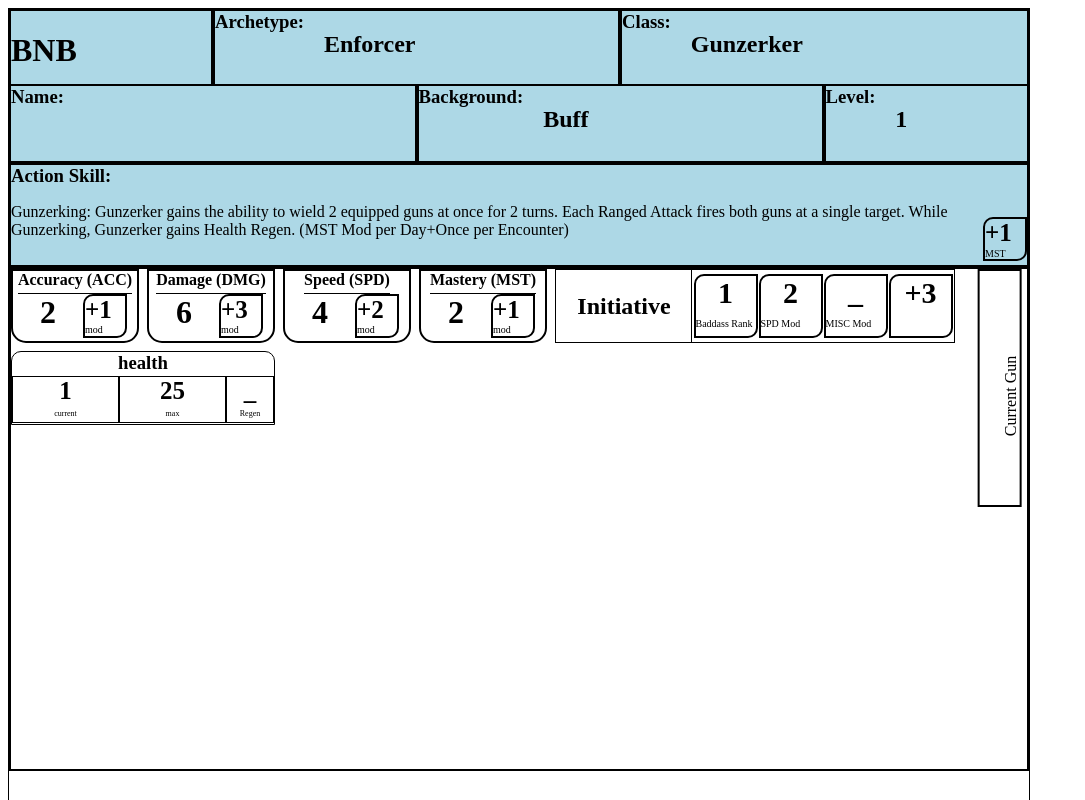
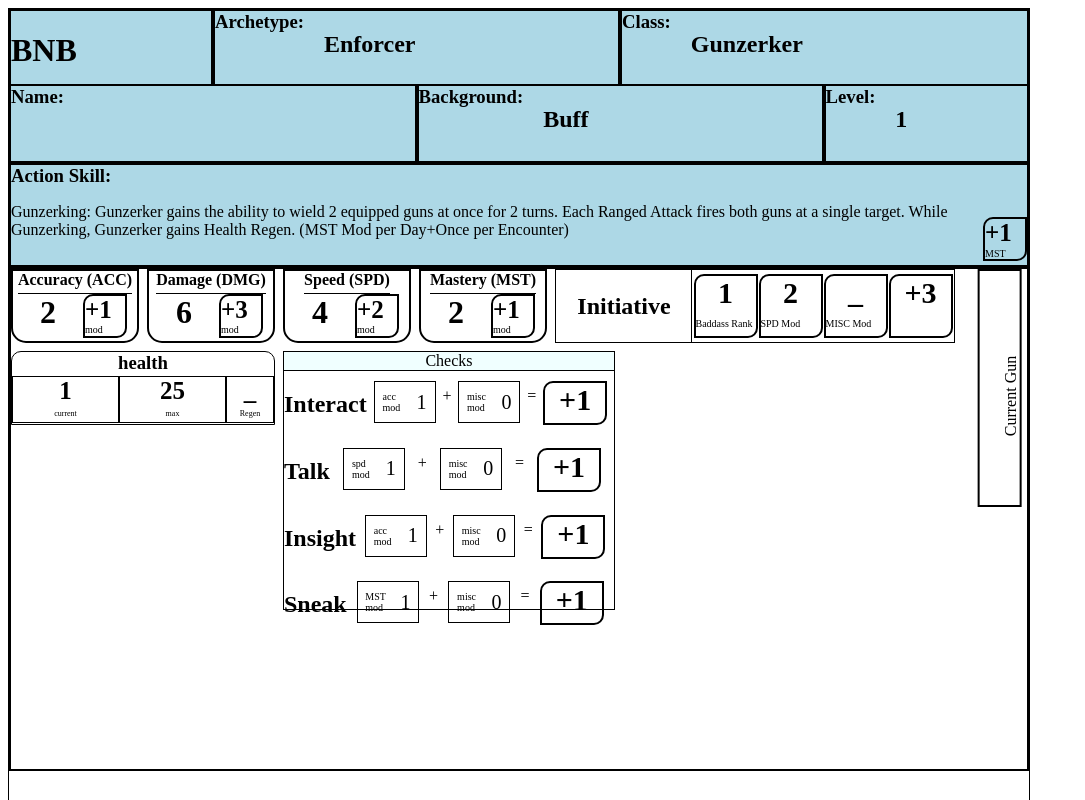
Before and after one commit to chrehall68/character-sheet, a React (Create React App) app: page / in a window 1280 px wide. Shown: the top 800 px of the page, without its empty margins (0-1085 px from the left). Built offline with nearby package versions, Linux system fonts and the light colour scheme.

Commit message:
start work on checks

```diff
--- a/src/Body.css
+++ b/src/Body.css
@@ -154,3 +154,32 @@
     grid-area:mod;
     width:46px;
 }
+
+/* Checks stuff */
+.checks{
+    grid-column: span 5;
+    grid-row: span 13;
+    border: 1px solid black;
+}
+.checks .header {
+    grid-row: span 1;
+    text-align: center;
+    background-color: azure;
+    margin: 0px auto;
+    padding: 0px auto;
+    border-bottom: 1px solid black;
+}
+
+.checksItem{
+    display:grid;
+    grid-template-areas: "header val1 plus val2 equals val3";
+}
+.checksItem .val1{
+    grid-area:val1;
+}
+.checksItem .val2{
+    grid-area:val2;
+}
+.checksItem .val3{
+    grid-area:val3;
+}
--- a/src/Body.js
+++ b/src/Body.js
@@ -1,7 +1,7 @@
 import React from 'react'
 import "./Body.css"
 
-import { ModifierBox, LargeModifierBox } from './ModifierBox'
+import { ModifierBox, LargeModifierBox, LongModifierBox } from './ModifierBox'
 
 class SmallAttr extends React.Component {
     constructor(props) {
@@ -117,7 +117,38 @@ class Checks extends React.Component {
     }
 
     render() {
-        return <div></div>
+        return <div className="checks">
+            <p className="header">Checks</p>
+            <ChecksItem title="Interact" mod1name="acc" mod2name="misc" mod1val="1" mod2val="0" />
+            <ChecksItem title="Talk" mod1name="spd" mod2name="misc" mod1val="1" mod2val="0" />
+            <ChecksItem title="Insight" mod1name="acc" mod2name="misc" mod1val="1" mod2val="0" />
+            <ChecksItem title="Sneak" mod1name="MST" mod2name="misc" mod1val="1" mod2val="0" />
+        </div>
+    }
+}
+class ChecksItem extends React.Component {
+    constructor(props) {
+        super(props)
+        this.title = this.props.title
+        this.mod1name = this.props.mod1name
+        this.mod2name = this.props.mod2name
+        this.mod1val = this.props.mod1val
+        this.mod2val = this.props.mod2val
+
+        this.finalVal = `${Number(this.mod1val) + Number(this.mod2val)}`
+        this.finalVal = (this.finalVal >= 0 ? "+" + this.finalVal : "" + this.finalVal)
+    }
+    render() {
+        return (
+            <div className="checksItem">
+                <h2 className='checksItemTitle'>{this.title}</h2>
+                <LongModifierBox small_desc={this.mod1name} modifier={this.mod1val} className="val1" style={{ height: "40px", marginTop: "10px" }} />
+                <p className="plus">+</p>
+                <LongModifierBox small_desc={this.mod2name} modifier={this.mod2val} className="val2" style={{ height: "40px", marginTop: "10px" }} />
+                <p className="equals">=</p>
+                <LargeModifierBox small_desc="" modifier={this.finalVal} className="val3" style={{ height: "40px", marginTop: "10px" }} />
+            </div>
+        )
     }
 }
 
@@ -136,6 +167,7 @@ export class Body extends React.Component {
                 <GunBar>Current Gun</GunBar>
 
                 <Health />
+                <Checks />
             </div>
         )
     }
--- a/src/ModifierBox.css
+++ b/src/ModifierBox.css
@@ -62,3 +62,21 @@
     text-align: center;
     font-weight:bold;
 }
+
+.longModifier {
+    display:grid;
+    grid-template-areas: "small mod";
+    border: 1px solid black;
+    width:60px;
+    height: 60px;
+}
+.longModifier .small{
+    grid-area: small;
+    font-size: 10px;
+    margin: auto auto;
+}
+.longModifier .mod{
+    grid-area: mod;
+    font-size: 20px;
+    margin: auto auto;
+}
--- a/src/ModifierBox.js
+++ b/src/ModifierBox.js
@@ -34,3 +34,21 @@ export class LargeModifierBox extends React.Component {
             </span>)
     }
 }
+
+export class LongModifierBox extends React.Component {
+    constructor(props) {
+        super(props)
+        this.modifier = props.modifier
+        this.small_desc = props.small_desc
+        if (typeof (this.props.className) == "string") this.cn = this.props.className + " longModifier"
+        else this.cn = "longModifier"
+    }
+    render() {
+        return (
+            <span className={this.cn} style={this.props.style}>
+                <p className="mod">{this.modifier}</p>
+                <p className="small">{this.small_desc} <br />mod</p>
+            </span>
+        )
+    }
+}
```
